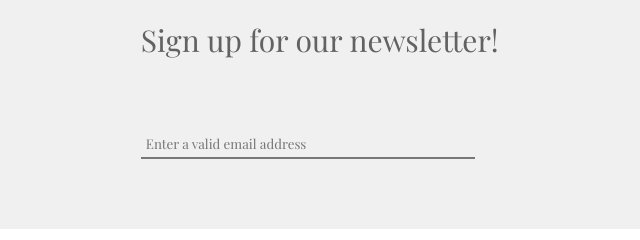
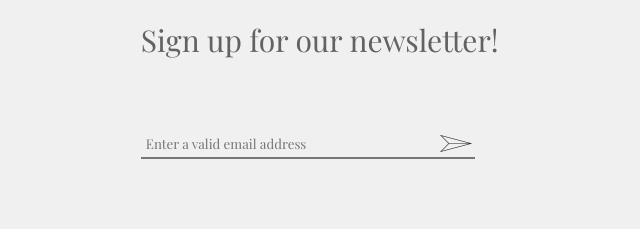
Before and after one commit to dawoodulislam/psdminimo, a plain HTML site: page index.html in a window 1280 px wide. Shown: the part 3700-3940 px from the top of the page, 320-960 px from the left. Drawn offline with nearby package versions, Linux system fonts and the light colour scheme; a web font is replaced by a local one.

Commit message:
Update index.html

```diff
--- a/index.html
+++ b/index.html
@@ -106,7 +106,10 @@
 		<div class="wrapper2">
 			<div class="n_content">
 				<h1 class="head1">Sign up for our newsletter!</h1>
-				<input class="inpute" type="email" placeholder="Enter a valid email address">
+				<form action="#" method="get">
+					<input class="inpute" type="email" placeholder="Enter a valid email address">
+					<button><img src="img/sendicon.png" alt=""></button>
+				</form>
 			</div>
 		</div>
 	</section>
```
